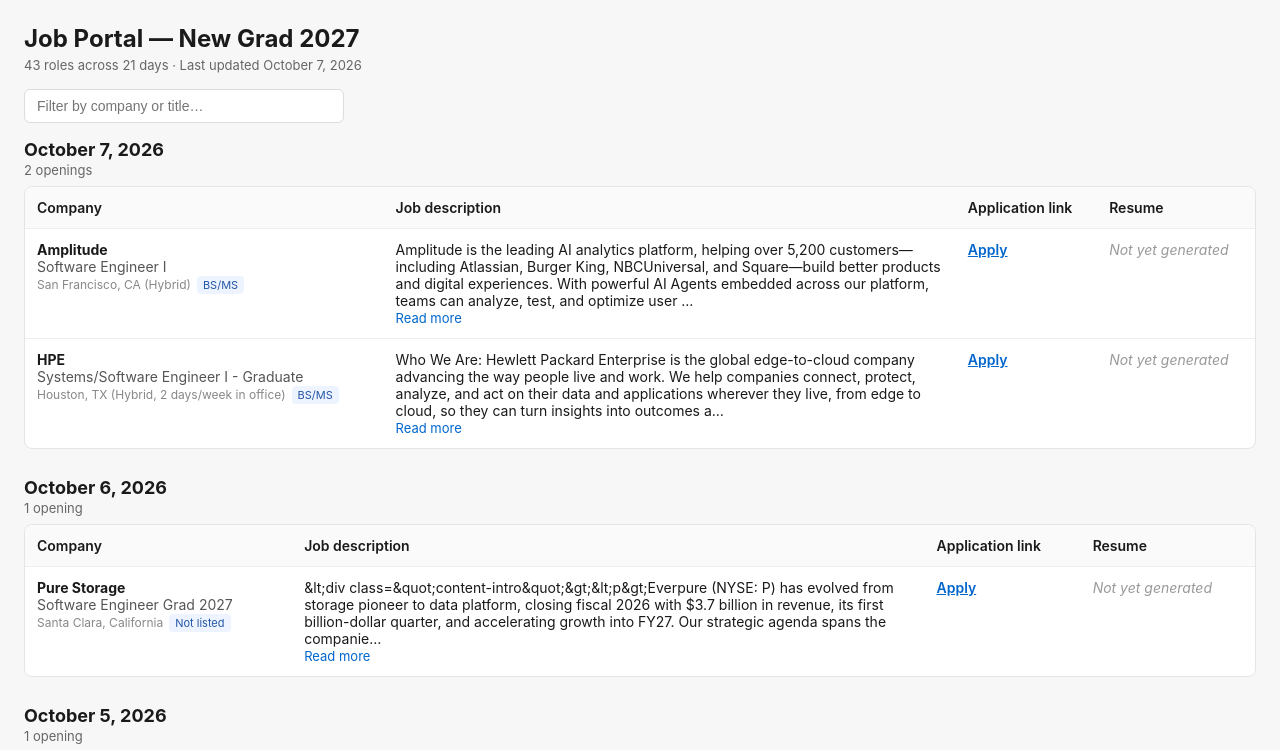
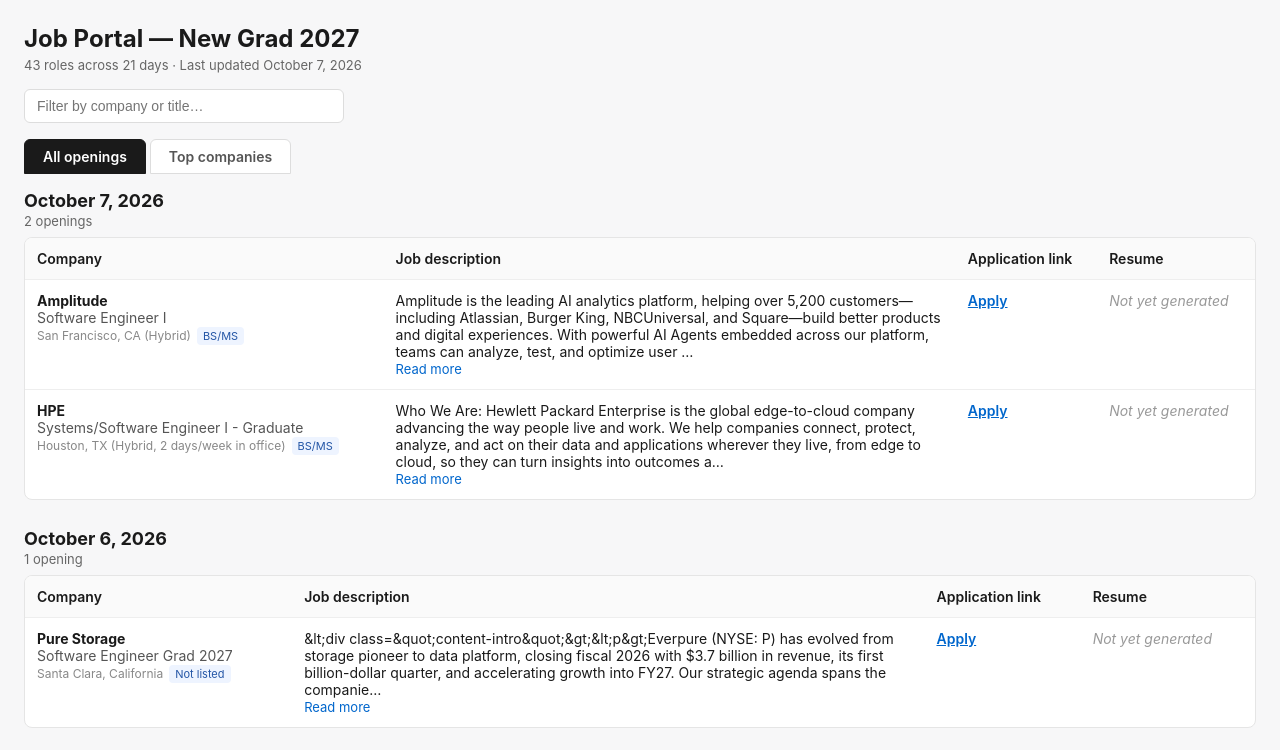
Before and after one commit to Sujendra-23/Job-Portal-site, a plain HTML site: page index.html in a window 1280 px wide. Shown: the top 750 px of the page. Drawn offline with Linux system fonts and the light colour scheme; no server answers.

Commit message:
Update index.html

```diff
--- a/index.html
+++ b/index.html
@@ -27,12 +27,18 @@
   .resume-empty { color: #999; font-style: italic; }
   .badge { display: inline-block; font-size: 11px; background: #eef4ff; color: #2456a6; border-radius: 4px; padding: 2px 6px; margin-left: 6px; }
   .today-tag { display: inline-block; font-size: 11px; background: #e6f4ea; color: #137333; border-radius: 4px; padding: 2px 8px; margin-left: 8px; font-weight: 600; }
+  .tabs { margin-bottom: 16px; }
+  .tab { display: inline-block; padding: 8px 18px; font-size: 14px; font-weight: 600; border: 1px solid #ddd; background: #fff; cursor: pointer; border-radius: 6px 6px 0 0; margin-right: 4px; color: #555; }
+  .tab.active { background: #1a1a1a; color: #fff; border-color: #1a1a1a; }
 </style>
 </head>
 <body>
 <h1>Job Portal — New Grad 2027</h1>
 <div class="meta" id="meta">Loading…</div>
 <input id="search" type="text" placeholder="Filter by company or title…">
+<div class="tabs">
+  <span class="tab active" id="tab-all">All openings</span><span class="tab" id="tab-top">Top companies</span>
+</div>
 <div id="days"></div>
 <script>
 const key = r => r.company + '||' + r.title;
@@ -55,13 +61,19 @@ function rowHtml(r, resumes){
     '</tr>';
 }
 async function load(){
-  const [roles, resumes] = await Promise.all([
+  const [roles, resumes, topCompanies] = await Promise.all([
     fetch('roles.json').then(r=>r.json()),
-    fetch('resumes.json').then(r=>r.json()).catch(()=>({}))
+    fetch('resumes.json').then(r=>r.json()).catch(()=>({})),
+    fetch('top_companies.json').then(r=>r.json()).catch(()=>[])
   ]);
+  const topSet = new Set(topCompanies);
+  let mode = 'all'; // 'all' | 'top'
+  const visible = () => mode==='top' ? roles.filter(r=>topSet.has(r.company)) : roles;
+  function render(){
+    const list = visible();
     // group by posting date, newest first
     const groups = {};
-  roles.forEach(r=>{ const d = r.posting_date || ''; (groups[d] = groups[d] || []).push(r); });
+    list.forEach(r=>{ const d = r.posting_date || ''; (groups[d] = groups[d] || []).push(r); });
     const dates = Object.keys(groups).sort().reverse();
     const todayIso = new Date().toISOString().slice(0,10);
     const box = document.getElementById('days');
@@ -84,8 +96,16 @@ async function load(){
     };
   });
   document.getElementById('meta').textContent = roles.length+' roles across '+dates.length+' days · Last updated October 7, 2026';
-  document.getElementById('search').oninput = e=>{
-    const q = e.target.value.toLowerCase();
+  applyFilter();
+  } // end render()
+  document.getElementById('tab-all').onclick = ()=>{ mode='all'; setTab(); render(); };
+  document.getElementById('tab-top').onclick = ()=>{ mode='top'; setTab(); render(); };
+  function setTab(){
+    document.getElementById('tab-all').classList.toggle('active', mode==='all');
+    document.getElementById('tab-top').classList.toggle('active', mode==='top');
+  }
+  function applyFilter(){
+    const q = document.getElementById('search').value.toLowerCase();
     document.querySelectorAll('#days tr[data-search]').forEach(tr=>{
       tr.style.display = tr.dataset.search.includes(q)?'':'none';
     });
@@ -93,7 +113,9 @@ async function load(){
       const anyVisible = [...sec.querySelectorAll('tr[data-search]')].some(tr=>tr.style.display!=='none');
       sec.style.display = anyVisible?'':'none';
     });
-  };
+  }
+  document.getElementById('search').oninput = applyFilter;
+  render();
 }
 load();
 </script>
```
Lines whose indentation alone changed are shown as unchanged.
